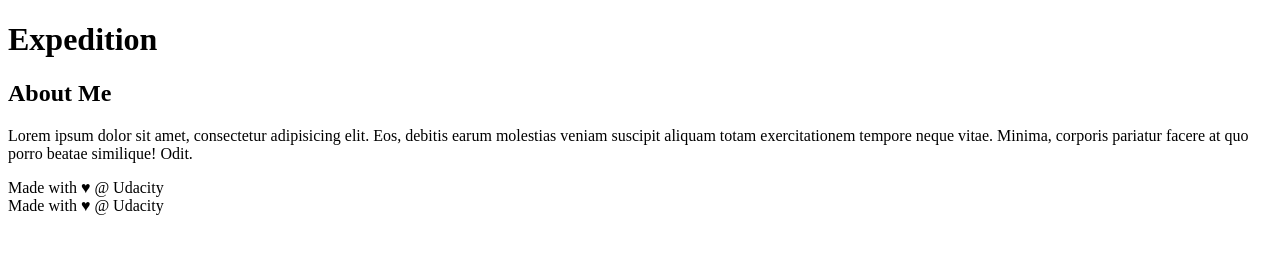
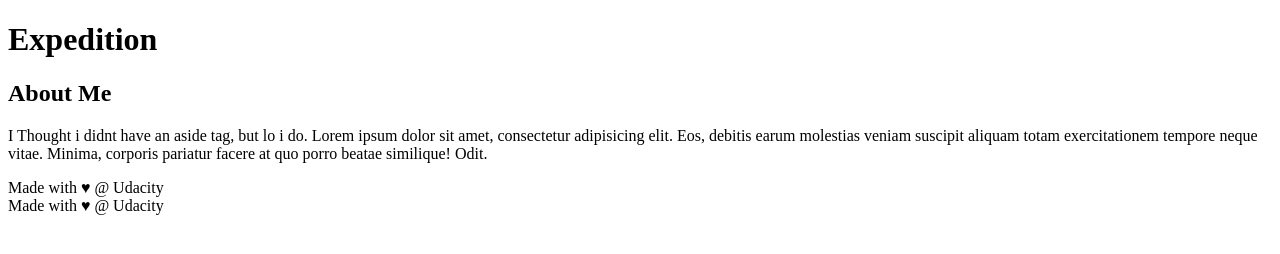
Before and after one commit to sh0la/test2, a plain HTML site: page index.html in a window 1280 px wide. Drawn offline with Linux system fonts and the light colour scheme.

Commit message:
comment on the aside tag

```diff
--- a/index.html
+++ b/index.html
@@ -27,7 +27,7 @@
 <aside>
     <h2>About Me</h2>
 
-    <p>Lorem ipsum dolor sit amet, consectetur adipisicing elit. Eos, debitis earum molestias veniam suscipit aliquam totam exercitationem tempore neque vitae. Minima, corporis pariatur facere at quo porro beatae similique! Odit.</p>
+    <p>I Thought i didnt have an aside tag, but lo i do. Lorem ipsum dolor sit amet, consectetur adipisicing elit. Eos, debitis earum molestias veniam suscipit aliquam totam exercitationem tempore neque vitae. Minima, corporis pariatur facere at quo porro beatae similique! Odit.</p>
 </aside>
 <!-- end of new content -->
 
```
